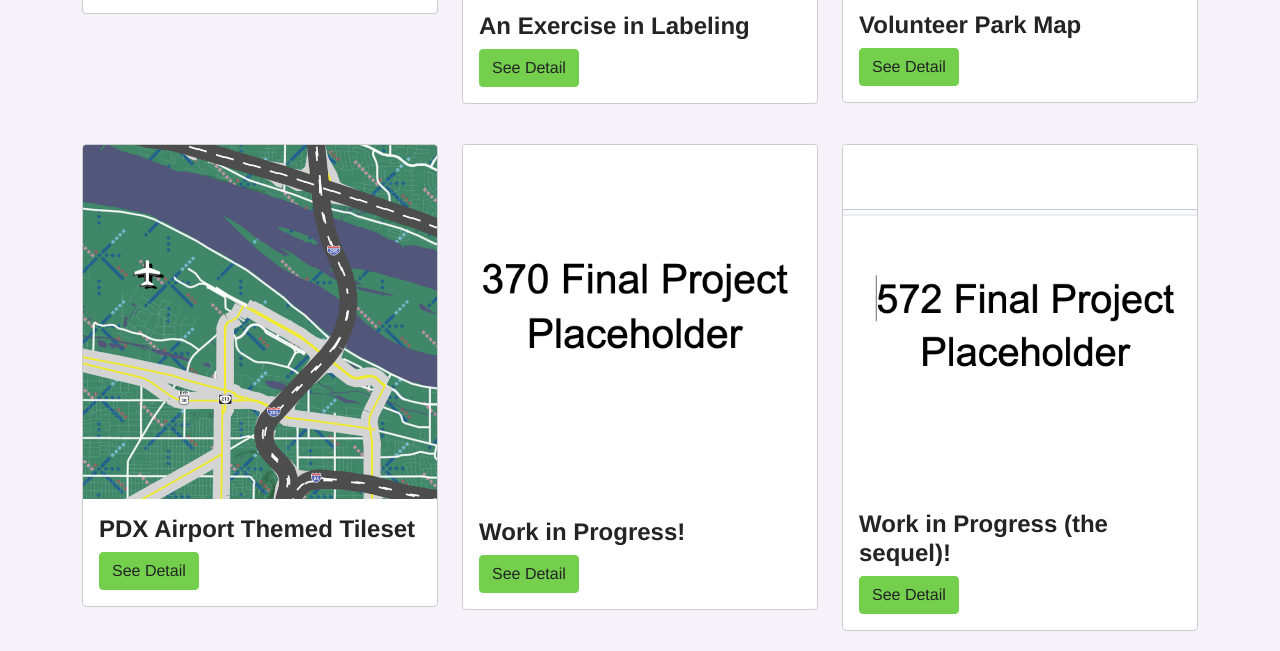
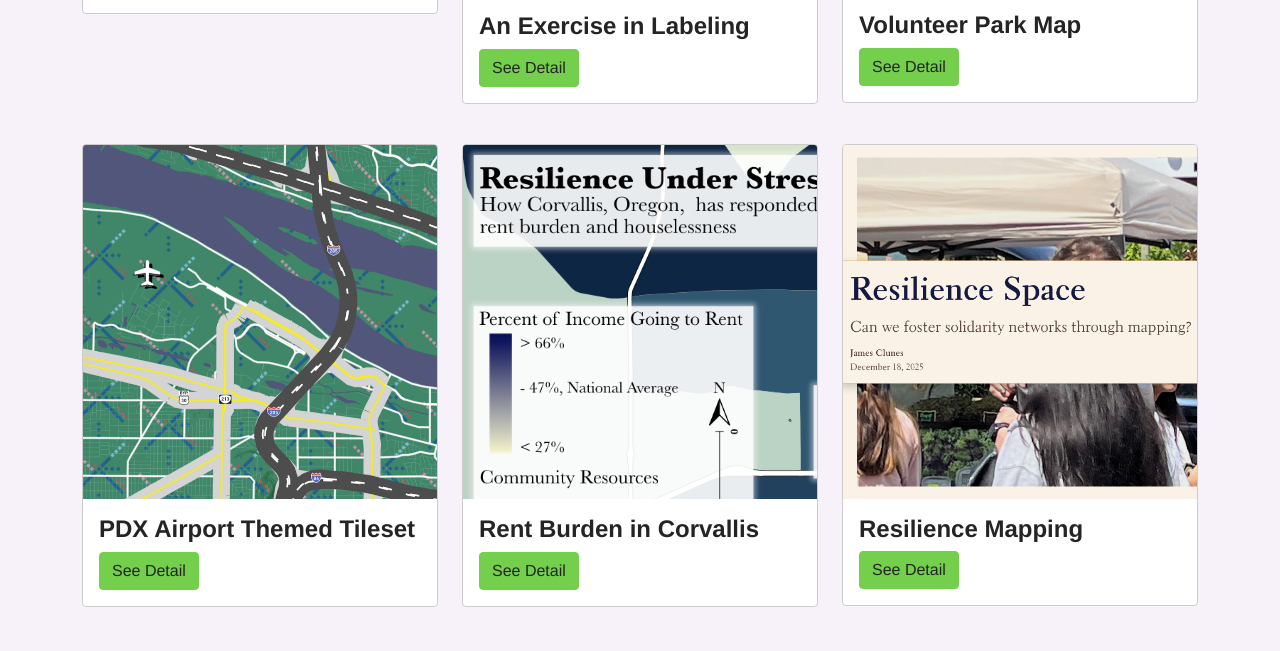
Before and after one commit to clunesj/portfolio_251212, a plain HTML site: page index.html in a window 1280 px wide. Shown: the part 744-1395 px from the top of the page. After the commit the page ends 1371 px from the top, so only its background shows below. Drawn offline with Linux system fonts and the light colour scheme.

Commit message:
publishing 370 map and 572 webpage
story map and page upload

```diff
--- a/index.html
+++ b/index.html
@@ -107,9 +107,9 @@
             <div class="col-md-4">
                 <div class="card">
                     <a href="portfolio/370.html">
-                        <img class="card-img-top" src="assets/370 Placeholder.png" alt="Placeholder image"></a>
+                        <img class="card-img-top" src="assets/resilience.png" alt="Cropped Rent Burden Map"></a>
                     <div class="card-body">
-                        <h4 class="card-title">Work in Progress!</h4>
+                        <h4 class="card-title">Rent Burden in Corvallis</h4>
                         <a href="portfolio/370.html" class="btn btn-primary green_button">See Detail</a>
                     </div>
                 </div>
@@ -117,10 +117,10 @@
             <div class="col-md-4">
                 <div class="card">
                     <a href="portfolio/572.html">
-                        <img class="card-img-top" src="assets/572 Placeholder.png" alt="Placeholder image"></a>
+                        <img class="card-img-top" src="assets/572_crop.png" alt="Cropped Resilience Story Map"></a>
                     <div class="card-body">
-                        <h4 class="card-title">Work in Progress (the sequel)!</h4>
-                        <a href="portfolio/572.html" class="btn btn-primary green_button">See Detail</a>
+                        <h4 class="card-title">Resilience Mapping</h4>
+                        <a href="https://arcg.is/8un100" class="btn btn-primary green_button">See Detail</a>
                     </div>
                 </div>
             </div>
```
Also changed, not shown: portfolio/370.html (+6 -4 lines), assets/572_crop.png (added), assets/clunes_370_final_251216.png (added), assets/resilience.png (added), 4 other files.
